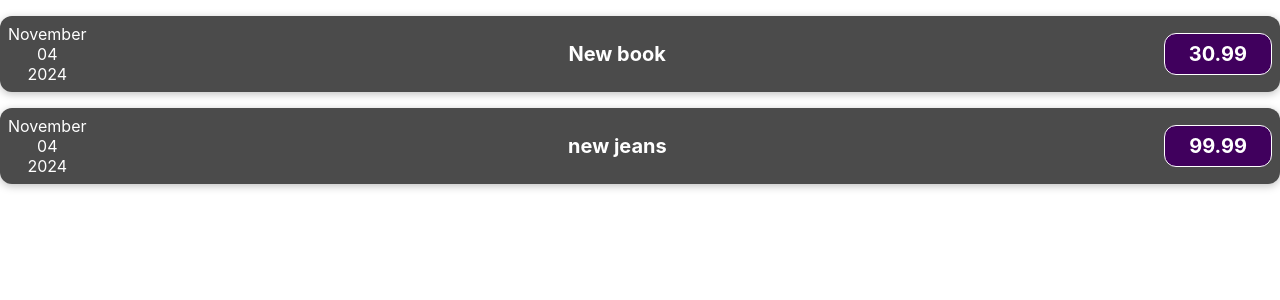
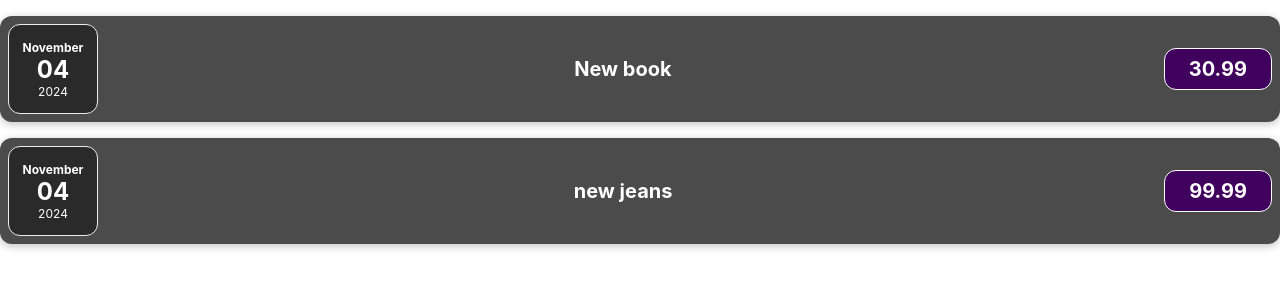
Before and after one commit to rab0ta/expenses, a React (Create React App) app: page / in a window 1280 px wide. Shown: the top 300 px of the page. Built offline with nearby package versions, Linux system fonts and the light colour scheme.

Commit message:
added css for the ExpenseDate

```diff
--- /dev/null
+++ b/src/components/ExpenseDate.css
@@ -0,0 +1,26 @@
+.expense-date {
+    display: flex;
+    flex-direction: column;
+    width: 5.5rem;
+    height: 5.5rem;
+    border: 1px solid #ececec;
+    background-color: #2a2a2a;
+    color: white;
+    border-radius: 12px;
+    align-items: center;
+    justify-content: center;
+}
+
+.expense-date__month {
+    font-size: 0.75rem;
+    font-weight: bold;
+}
+
+.expense-date__year {
+    font-size: 0.75rem;
+}
+
+.expense-date__day {
+    font-size: 1.5rem;
+    font-weight: bold;
+}
--- a/src/components/ExpenseDate.js
+++ b/src/components/ExpenseDate.js
@@ -1,3 +1,5 @@
+import './ExpenseDate.css'
+
 function ExpenseDate(props){
     const day = props.date.
     toLocaleString('en-US', {day: '2-digit'})
@@ -6,10 +8,10 @@
     const year = props.date.getFullYear()
 
     return(
-        <div>
-            <div>{month}</div>
-            <div>{day}</div>
-            <div>{year}</div>
+        <div className='expense-date'>
+            <div className='expense-date__month'>{month}</div>
+            <div className='expense-date__day'>{day}</div>
+            <div className='expense-date__year'>{year}</div>
         </div>
     )
 }
```
